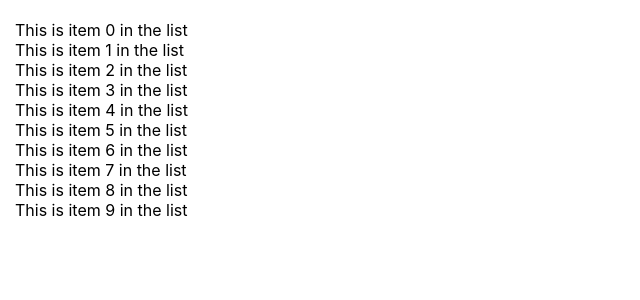
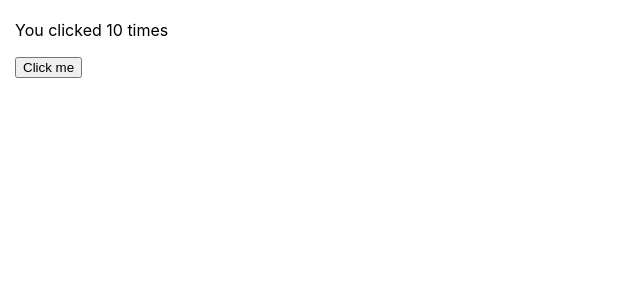
Before and after one commit to tochiji/react-tutorial2, a React (Create React App) app: page / in a window 1280 px wide. Shown: the top 300 px of the page, without its empty margins (0-640 px from the left). Built offline with nearby package versions, Linux system fonts and the light colour scheme.

Commit message:
[進捗] React hooks：2.フック早わかり

```diff
--- a/src/index.js
+++ b/src/index.js
@@ -1,26 +1,28 @@
-import React from 'react'
+import React, { useState, useEffect } from 'react'
 import ReactDOM from 'react-dom'
 import './index.css'
 import * as serviceWorker from './serviceWorker'
 
-function Repeat(props){
-  const items = []
-  for(let i=0;i<props.numTimes;i++){
-    items.push(props.children(i))
-  }
-  return <div>{items}</div>
-}
+function Example(){
+  const [count,setCount] = useState(10);
 
-function ListOfTenThings(){
-  return (
-    <Repeat numTimes={10}>
-      {i => <div key={i}>This is item {i} in the list</div>}
-    </Repeat>
+  useEffect(() => {
+    // Update the document title using the browser API
+    document.title = `You clicked ${count} times`;
+  });
+
+  return(
+    <div>
+      <p>You clicked {count} times</p>
+      <button onClick={()=> setCount(count+1)}>
+        Click me
+      </button>
+    </div>
   )
 }
 
 const mount = document.getElementById('root')
-ReactDOM.render(<ListOfTenThings />, mount)
+ReactDOM.render(<Example />, mount)
 
 // If you want your app to work offline and load faster, you can change
 // unregister() to register() below. Note this comes with some pitfalls.
```
